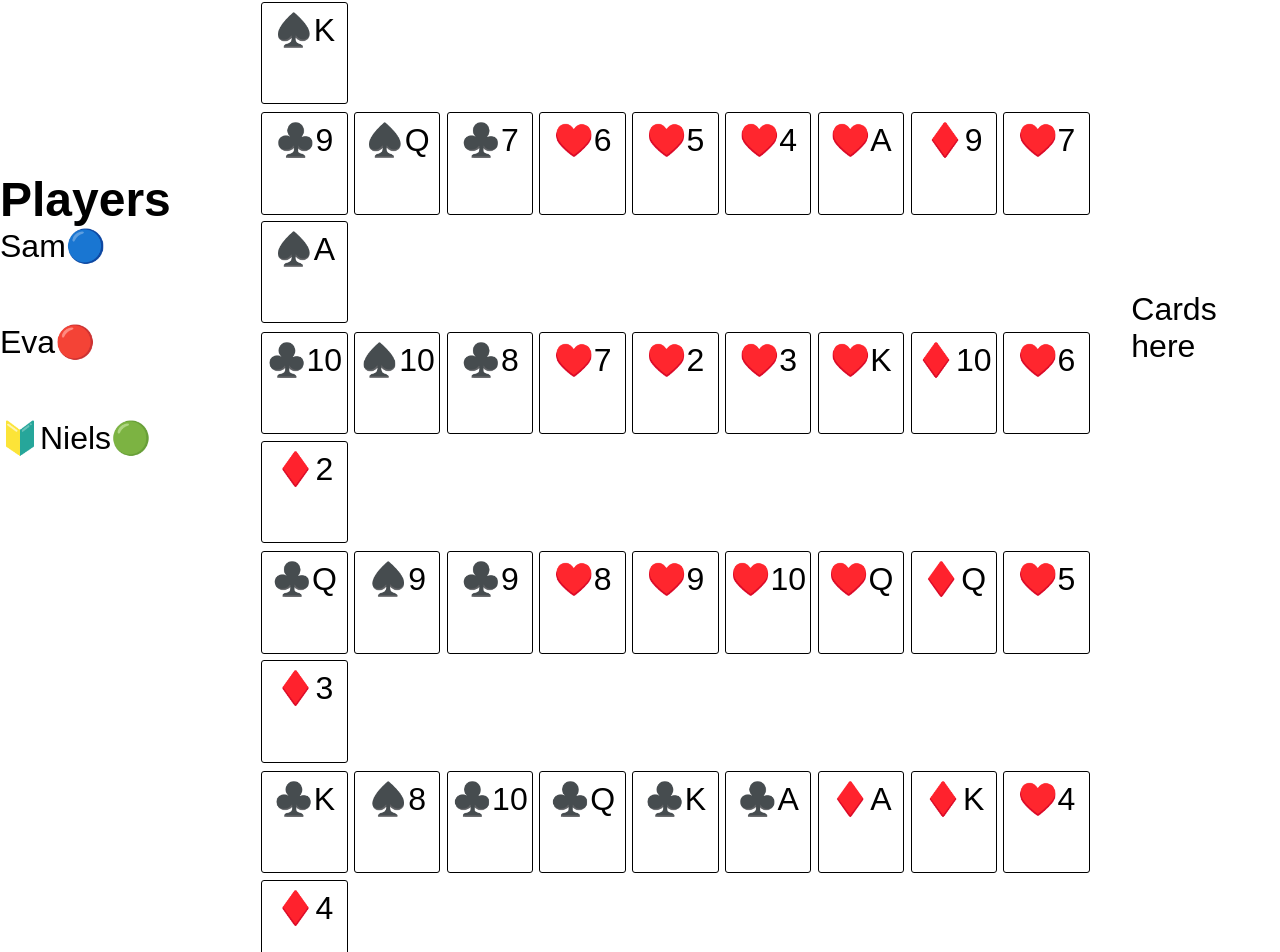
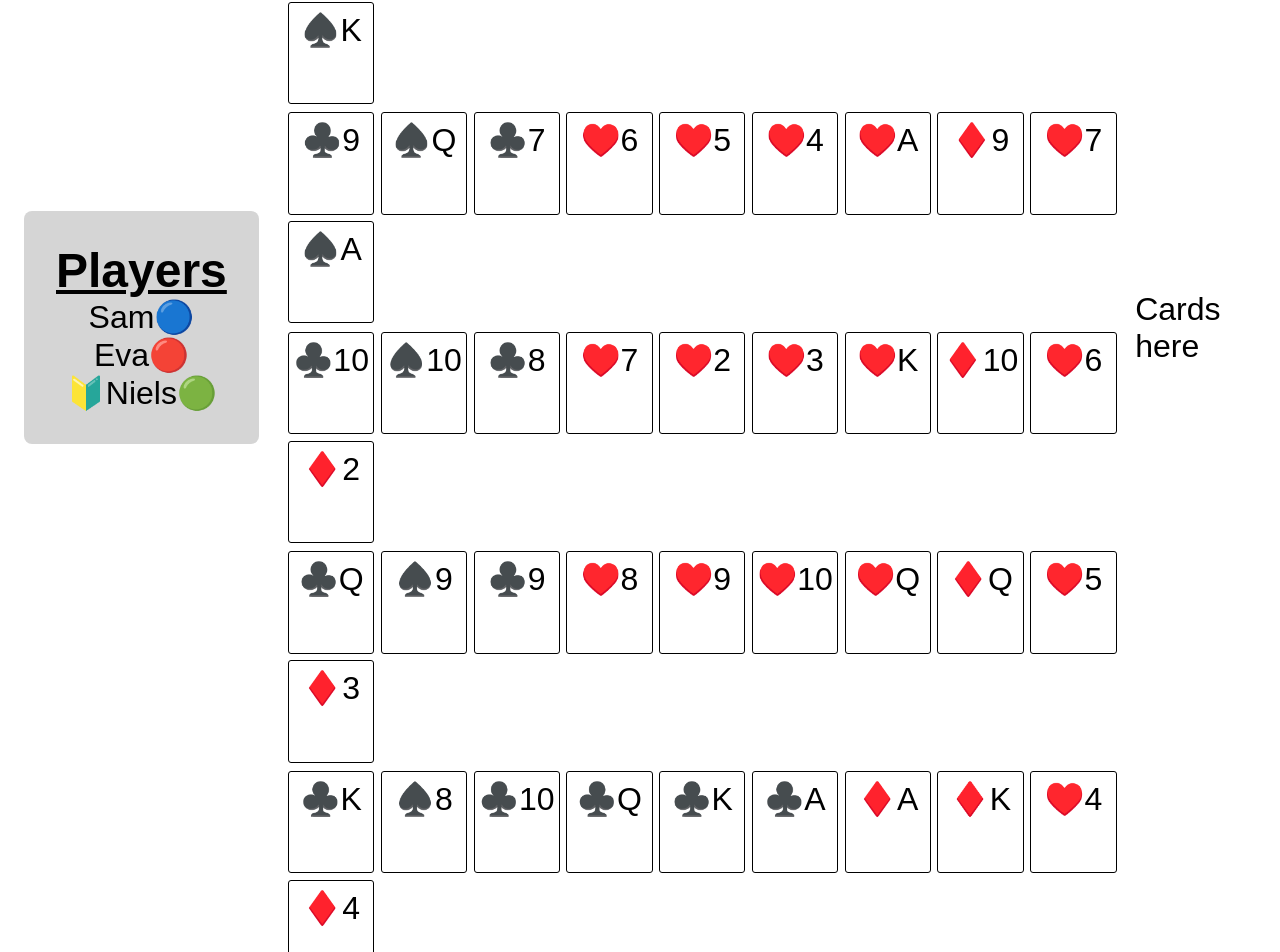
Before and after one commit to MaK-Sandbox/sequence-react, a React (Vite) app: page / in a window 1280 px wide. Shown: the part 771-1723 px from the top of the page. Built offline with nearby package versions, Linux system fonts and the light colour scheme.

Commit message:
Add basic styling to Players component

```diff
--- a/src/Component/Players.css
+++ b/src/Component/Players.css
@@ -1,8 +1,14 @@
-.Player {
-  height: 2em;
-  width: 8em;
+.Players {
+  background-color: rgb(213, 213, 213);
+  padding: 1em;
+  margin: 0.75em;
+  border-radius: 0.25em;
+
+  display: flex;
+  flex-direction: column;
+  align-items: center;
 }
 
-.Player:not(:first-of-type) {
-  margin-top: 1em;
+.Players > h2 {
+  text-decoration: underline;
 }
```
